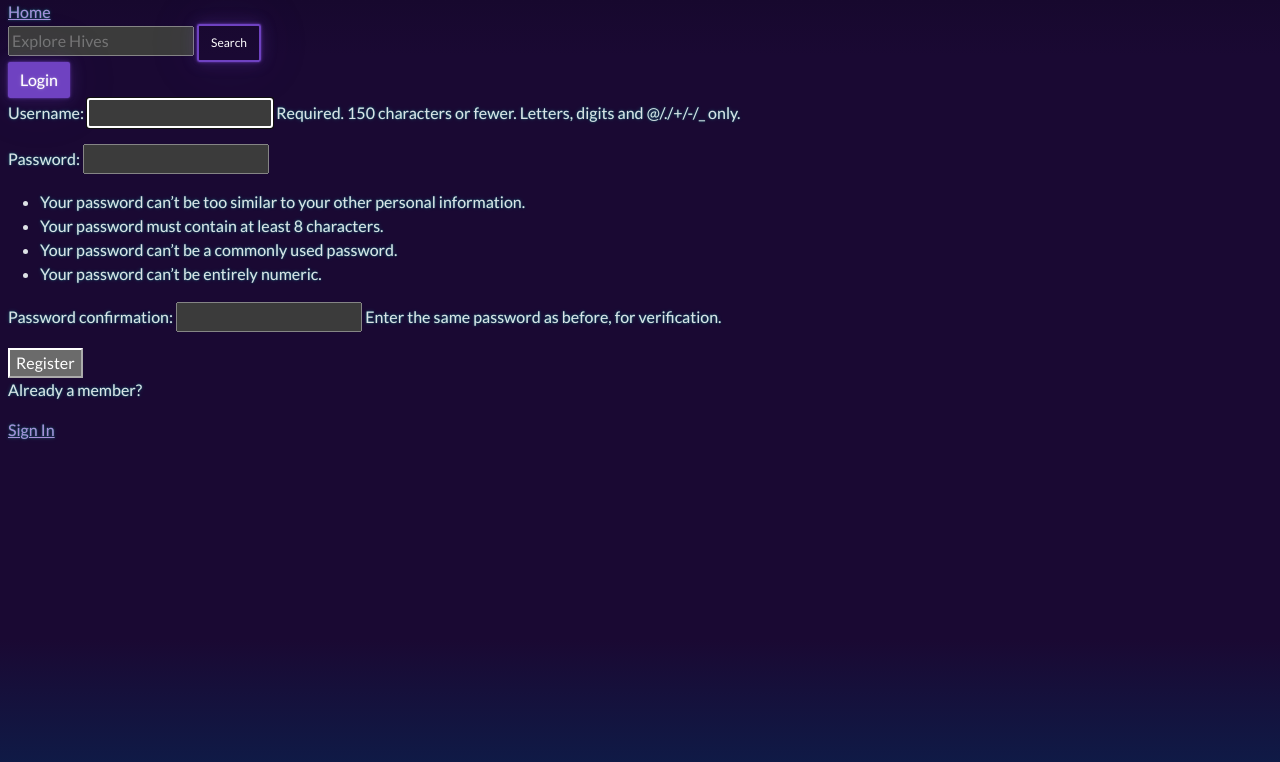
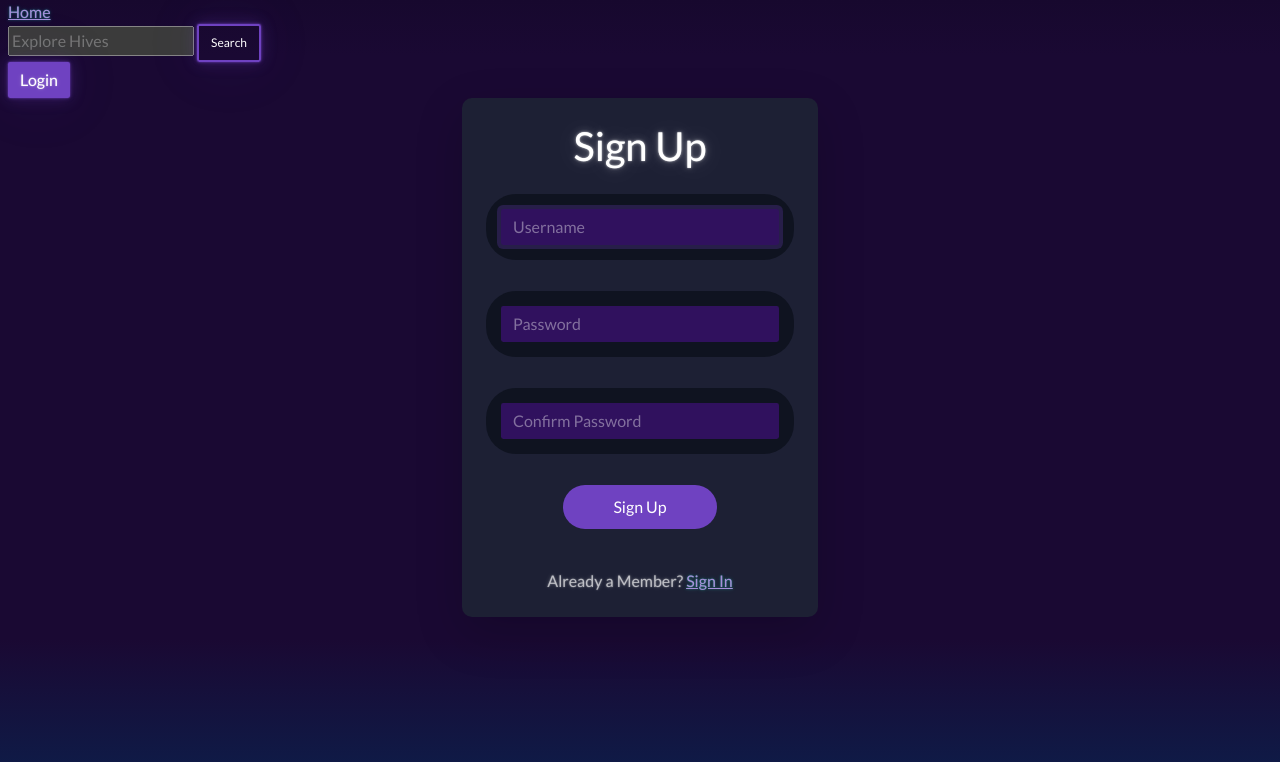
Before and after one commit to ahmedpervaiz31/Hive_Pojek, a Django app: page /register/ in a window 1280 px wide. Shown: the top 762 px of the page. Run offline with Django 5.2, Linux system fonts and the light colour scheme; some libraries are stand-ins or nearby versions.

Commit message:
fixed register with custom form

```diff
--- a/home/forms.py
+++ b/home/forms.py
@@ -1,5 +1,8 @@
 from django.forms import ModelForm
-from .models import Hive
+from django import forms
+from django.contrib.auth.forms import UserCreationForm
+from .models import Hive, User
+
 
 
 class HiveForm(ModelForm):
@@ -7,3 +10,13 @@ class HiveForm(ModelForm):
     model = Hive
     fields = '__all__'
     exclude = ['creator', 'members']
+
+# custom register form
+class RegisterForm(UserCreationForm):
+  username = forms.CharField(max_length=100, widget=forms.TextInput(attrs={'class': 'form-control', 'placeholder': 'Username'}))
+  password1 = forms.CharField(widget=forms.PasswordInput(attrs={'class': 'form-control', 'placeholder': 'Password'}))
+  password2 = forms.CharField(widget=forms.PasswordInput(attrs={'class': 'form-control', 'placeholder': 'Confirm Password'}))
+
+  class Meta:
+    model = User
+    fields = ['username', 'password1', 'password2']
--- a/home/templates/home/logreg.html
+++ b/home/templates/home/logreg.html
@@ -1,7 +1,6 @@
 {% extends 'main.html' %}
 
 {% block content %}
-  {% if page != 'register'%}
   <div>
     <form method="POST" action="">
       {% csrf_token %}
@@ -50,19 +49,4 @@
 
   </div> {% endcomment %}
 
-{% else %}
-
-
-  <div>
-    <form method="POST" action="">
-      {% csrf_token %}
-      <div>
-        {{form.as_p}}
-        <button type="submit">Register</button>
-      </div>
-    </form>
-    <p>Already a member?</p>
-    <a href="{% url 'login' %}">Sign In</a>
-  </div>
-{% endif %}
 {% endblock %}
--- /dev/null
+++ b/home/templates/home/register.html
@@ -0,0 +1,44 @@
+{% extends 'main.html' %}
+
+{% block content %}
+<div class="container">
+    <div class="row justify-content-center">
+        <div class="col-lg-4 col-md-6">
+            <div class="card p-4 shadow-lg" style="background-color: #1d2034; border: none; border-radius: 10px;">
+                <h1 class="text-center text-white mb-4">Sign Up</h1>
+                <form method="POST" action="{% url 'register' %}">
+                    {% csrf_token %}
+
+                    <div class="mb-3">
+                        <div class="input-group">
+                            <span class="form-control form-control-md custom-input"> {{form.username}} </span>
+                        </div>
+                    </div>
+
+                    <div class="mb-3">
+                      <div class="input-group">
+                        <span class="form-control form-control-md custom-input"> {{form.password1}} </span>
+                      </div>
+                    </div>
+
+                    <div class="mb-3">
+                      <div class="input-group">
+                        <span class="form-control form-control-md custom-input"> {{form.password2}} </span>
+                      </div>
+                    </div>
+
+                    <div class="d-flex justify-content-between align-items-center mb-4">
+
+
+                    <button type="submit" class="login btn-md w-50 mx-auto mb-3">Sign Up</button>
+                  </div>
+                    <div class="text-center mt-4">
+                        <span class="text-white-50">Already a Member? </span><a href="{% url 'login' %}" class="">Sign In</a>
+                    </div>
+                </form>
+            </div>
+        </div>
+    </div>
+</div>
+
+{% endblock %}
--- a/home/views.py
+++ b/home/views.py
@@ -8,12 +8,10 @@ from django.contrib.auth.models import User
 from django.contrib.auth import authenticate, login, logout
 from django.contrib.auth.decorators import login_required
 from django.contrib.auth.forms import UserCreationForm
+from .forms import RegisterForm
 import urllib.parse
 
-'''
-hive = room
-buzz = name
-'''
+
 
 # Create your views here.
 def loginView(request):
@@ -44,10 +42,10 @@ def logoutView(request):
   return redirect('homepage')
 
 def registerUser(request):
-  form = UserCreationForm()
+  form = RegisterForm()
 
   if request.method == 'POST':
-    form = UserCreationForm(request.POST)
+    form = RegisterForm(request.POST)
     if form.is_valid():
       user = form.save(commit=False) #access user first then save
       user.username = user.username.lower()
@@ -59,7 +57,7 @@ def registerUser(request):
       messages.error(request, "Oops! We encountered an error during registration. Please try again later.")
 
   context={'page': 'register', 'form': form}
-  return render(request, 'home/logreg.html', context )
+  return render(request, 'home/register.html', context )
 
 
 def home(request):
```
Also changed, not shown: db.sqlite3.
